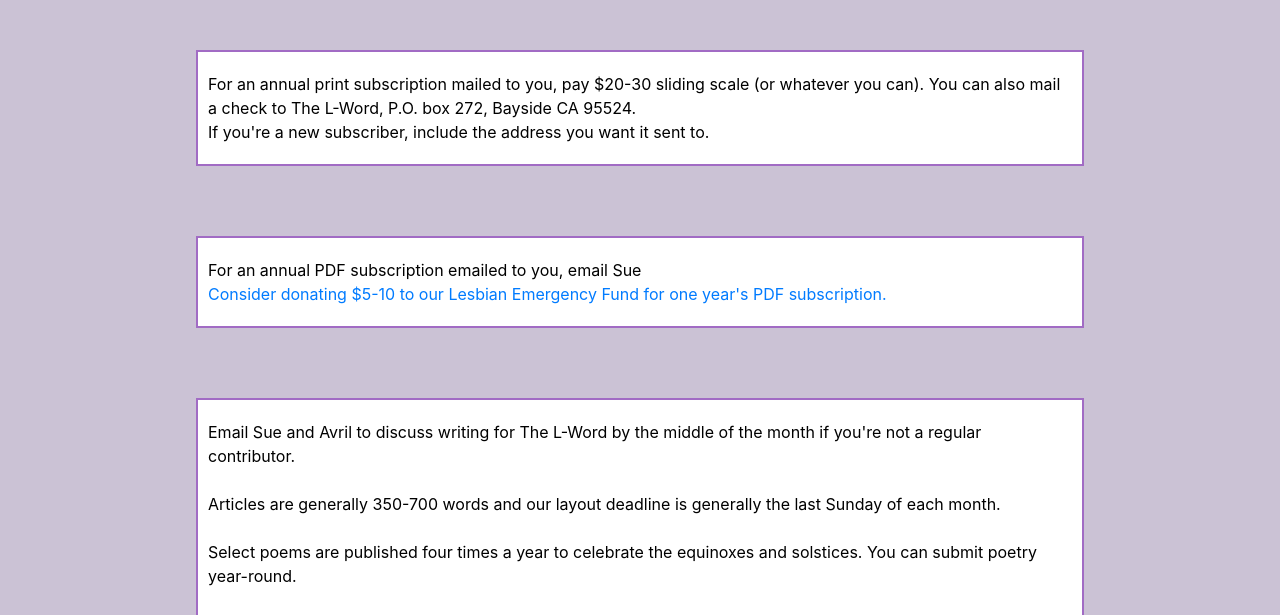
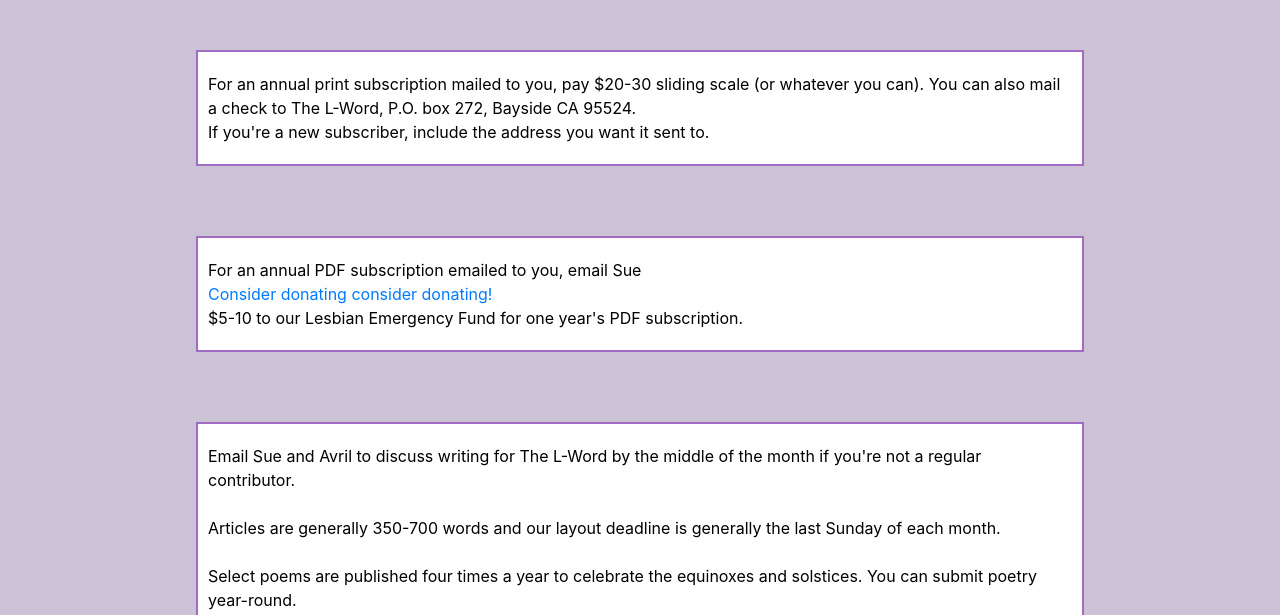
Before and after one commit to TheLWordCA/thelwordca.github.io, a plain HTML site: page contact.html in a window 1280 px wide. Shown: the part 183-798 px from the top of the page. Drawn offline with nearby package versions, Linux system fonts and the light colour scheme; a script that the page names is missing.

Commit message:
Update contact.html
added link for esub donation

```diff
--- a/contact.html
+++ b/contact.html
@@ -41,7 +41,7 @@
 
             <div class="container content-container content-box contact-text">
                 For an annual PDF subscription emailed to you, email Sue <a href="mailto:Suejh@humboldt1.com"email Sue</a></br>
-                Consider donating $5-­10 to our Lesbian Emergency Fund for one year's PDF subscription.
+                Consider donating <a href="https://www.zeffy.com/en-US/donation-form/support-our-newsletter" target="_blank">consider donating!</a></br> $5-­10 to our Lesbian Emergency Fund for one year's PDF subscription.
             </div>
             <div class="container content-container content-box contact-text">
                 Email Sue and Avril to discuss writing for The L­-Word by the middle of the month if you're not
```
